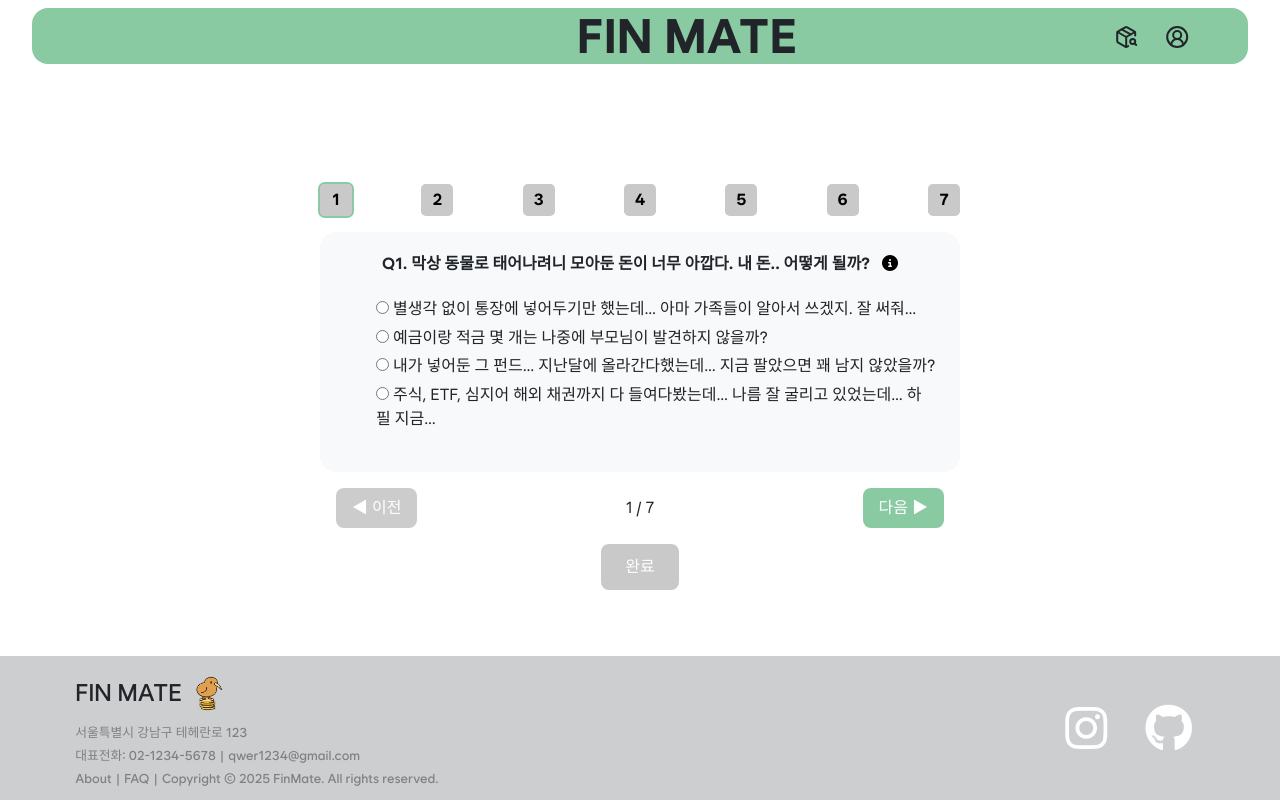
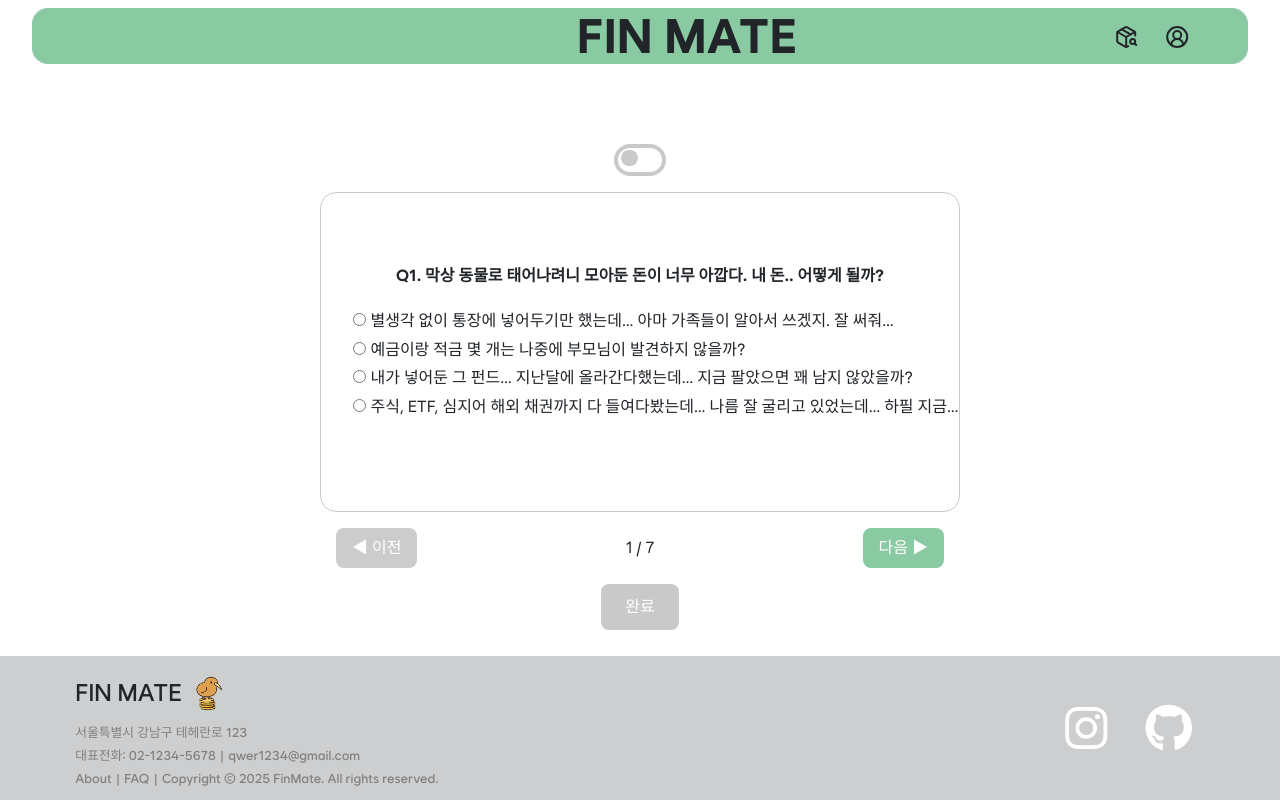
Before and after one commit to KB-technologia/FinMate_FE, a Vue app in the folder FinMate/: page /quiz in a window 1280 px wide. Built offline with nearby package versions, Linux system fonts and the light colour scheme; sample sign-in values are in the browser's storage.

Commit message:
✨ 투자진단테스트 On/Off 체크박스를 통한 질문 원본 표시

```diff
--- a/FinMate/package.json
+++ b/FinMate/package.json
@@ -23,6 +23,7 @@
   },
   "devDependencies": {
     "@vitejs/plugin-vue": "^6.0.0",
+    "sass": "^1.89.2",
     "vite": "^7.0.4"
   }
 }
--- a/FinMate/src/components/quiz/QuizComponent.vue
+++ b/FinMate/src/components/quiz/QuizComponent.vue
@@ -1,6 +1,6 @@
 <template>
   <div class="quiz-wrapper">
-    <div class="indicator">
+    <!-- <div class="indicator">
       <div
         v-for="(answer, idx) in selectedAnswers"
         :key="idx"
@@ -10,22 +10,28 @@
       >
         {{ idx + 1 }}
       </div>
+    </div> -->
+    <div class="model-7 checkboxcontainer">
+      <div class="checkbox">
+        <input type="checkbox" id="toggle" v-model="showExtra" />
+        <label for="toggle"></label>
+      </div>
     </div>
+    <transition name="slide" mode="out-in">
+      <div
+        v-if="quizData.length"
+        :key="currentQuestion.id"
+        class="quiz-card"
+        :class="{ 'show-extra': showExtra }"
+      >
+        <div class="quiz-question">
+          <span v-if="!showExtra">
+            Q{{ currentQuestion.id }}. {{ currentQuestion.narration }}
+          </span>
 
-    <transition name="slide" mode="out-in">
-      <div v-if="quizData.length" :key="currentQuestion.id" class="quiz-card">
-        <div class="quiz-question">
-          Q{{ currentQuestion.id }}. {{ currentQuestion.narration }}
-          <div
-            class="tooltip-wrapper"
-            @mouseenter="showTooltip = true"
-            @mouseleave="showTooltip = false"
-          >
-            <i class="fa-solid fa-circle-info icon-info"></i>
-            <div v-if="showTooltip" class="tooltip-box">
-              {{ currentQuestion.question }}
-            </div>
-          </div>
+          <span v-if="showExtra">
+            Q{{ currentQuestion.id }}. {{ currentQuestion.question }}
+          </span>
         </div>
         <ul class="quiz-options">
           <li v-for="(option, idx) in currentQuestion.options" :key="idx">
@@ -38,6 +44,11 @@
               />
               {{ option }}
             </label>
+            <transition name="fade">
+              <span v-if="showExtra" class="base-option">
+                ({{ currentQuestion.baseoptions?.[idx] }})
+              </span>
+            </transition>
           </li>
         </ul>
       </div>
@@ -68,8 +79,8 @@
 </template>
 
 <script setup>
-import { ref, computed, onMounted } from "vue";
-import quizJson from "@/assets/quiz.json";
+import { ref, computed, onMounted } from 'vue';
+import quizJson from '@/assets/quiz.json';
 
 const quizData = ref([]);
 const currentIndex = ref(0);
@@ -83,10 +94,11 @@ const currentQuestion = computed(
 const isComplete = computed(() =>
   selectedAnswers.value.every((answer) => answer !== null)
 );
+const showExtra = ref(false);
 
-const goToQuestion = (idx) => {
-  currentIndex.value = idx;
-};
+// const goToQuestion = (idx) => {
+//   currentIndex.value = idx;
+// };
 
 const prevQuestion = () => {
   if (currentIndex.value > 0) currentIndex.value--;
@@ -99,11 +111,13 @@ onMounted(() => {
   quizData.value = quizJson;
 });
 </script>
-
+<style scoped lang="scss">
+@import '@/styles/checkbox.scss';
+</style>
 <style scoped>
 .quiz-wrapper {
   width: 50vw;
-  height: 45vh;
+  height: 55vh;
   margin: auto;
   font-family: var(--font-wanted);
 }
@@ -139,16 +153,21 @@ onMounted(() => {
 }
 
 .quiz-card {
-  background-color: #f8f9fa;
   border-radius: 2vh;
-  padding: 1.5rem;
-  height: 30vh;
+  height: 40vh;
   width: 50vw;
   align-items: center;
   justify-content: center;
   display: flex;
   flex-direction: column;
+  border: 0.2vh solid var(--color-light-gray);
 }
+.quiz-card.show-extra {
+  border-color: var(--color-primary-green);
+  box-shadow: 0 0 1vh rgba(0, 128, 0, 0.2);
+  transition: all 0.3s ease in-out;
+}
+
 .quiz-narration {
   margin-bottom: 0.5rem;
   color: #555;
@@ -160,6 +179,29 @@ onMounted(() => {
 .quiz-options li {
   list-style: none;
   margin: 0.3rem 0;
+}
+.checkboxcontainer {
+  display: flex;
+  justify-content: center;
+  margin-bottom: 1rem;
+}
+.toggle-text {
+  font-size: 0.9rem;
+  color: var(--color-light-gray);
+}
+
+.base-option {
+  font-size: 0.8rem;
+  color: var(--color-light-gray);
+  margin-left: 0.5rem;
+}
+.fade-enter-active,
+.fade-leave-active {
+  transition: opacity 0.3s ease;
+}
+.fade-enter-from,
+.fade-leave-to {
+  opacity: 0;
 }
 
 .quiz-navigation {
@@ -221,32 +263,4 @@ onMounted(() => {
   opacity: 0;
   transform: translateX(-100px);
 }
-
-.icon-info {
-  color: var(--color-black);
-  margin-left: 0.5rem;
-  cursor: pointer;
-  transition: color 0.2s ease;
-}
-.tooltip-wrapper {
-  display: inline-block;
-  position: relative;
-}
-
-.tooltip-box {
-  position: absolute;
-  top: -2.5rem;
-  left: 50%;
-  transform: translateX(-50%);
-  background-color: #333;
-  color: #fff;
-  padding: 0.4rem 0.8rem;
-  border-radius: 0.3rem;
-  font-size: 0.9rem;
-  white-space: nowrap;
-  z-index: 10;
-  box-shadow: 0 2px 6px rgba(0, 0, 0, 0.2);
-  pointer-events: none;
-  opacity: 0.95;
-}
 </style>
--- /dev/null
+++ b/FinMate/src/styles/checkbox.scss
@@ -0,0 +1,48 @@
+.model-7 {
+  .checkbox {
+    display: flex;
+    align-items: center;
+    gap: 0.5rem;
+
+    input {
+      display: none;
+    }
+
+    label {
+      background: none;
+      border: 0.5vh solid var(--color-light-gray);
+      height: 4vh;
+      width: 4vw;
+      display: inline-block;
+      border-radius: 2vh;
+      position: relative;
+      cursor: pointer;
+      transition: all 0.3s ease;
+
+      &:after {
+        content: '';
+        position: absolute;
+        background: var(--color-light-gray);
+        top: 0.2vh;
+        left: 0.2vw;
+        width: 1.3vw;
+        height: 1.3vw;
+        border-radius: 50%;
+        transition: all 0.3s ease;
+      }
+    }
+
+    input:checked + label {
+      border-color: var(--color-primary-green);
+    }
+
+    input:checked + label:after {
+      background: var(--color-primary-green);
+      left: 2vw;
+    }
+
+    .toggle-text {
+      font-weight: 500;
+    }
+  }
+}
```
Also changed, not shown: 1 other file (tests, documents, lock files or other folders).
